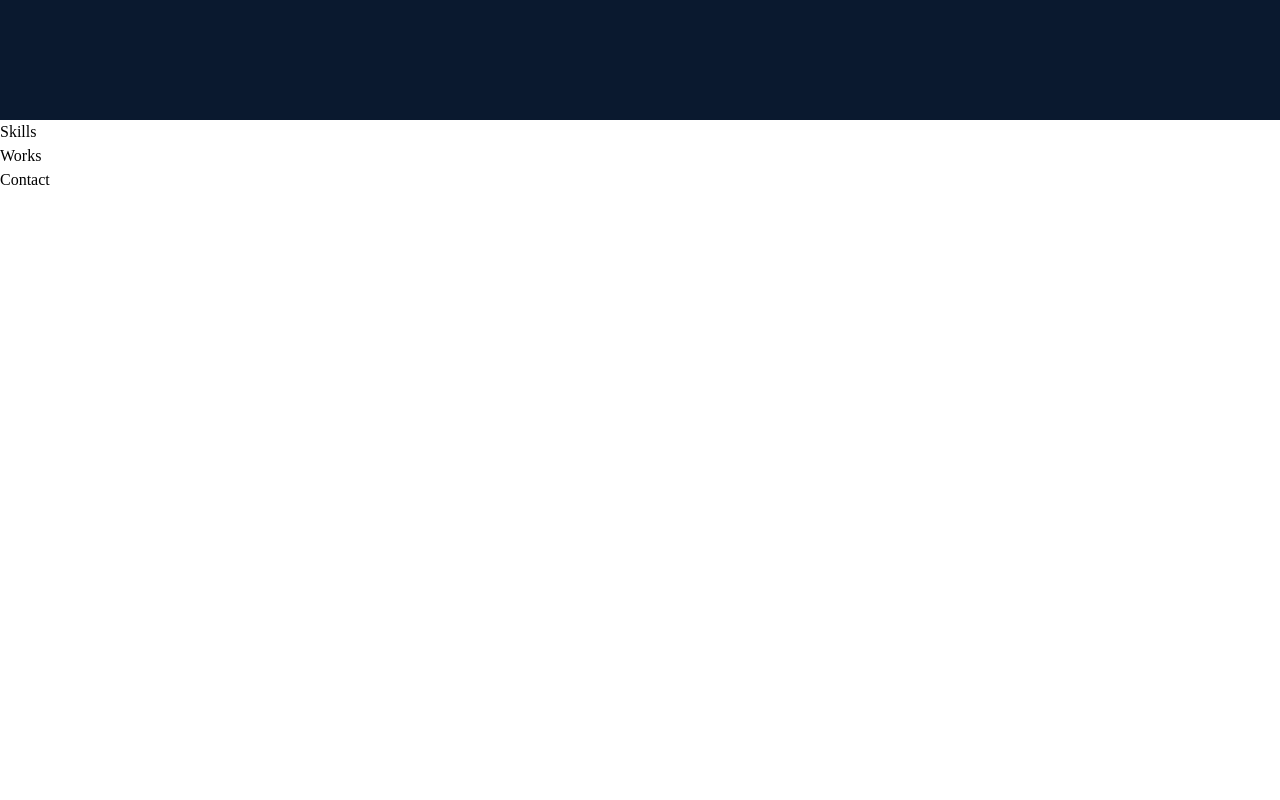
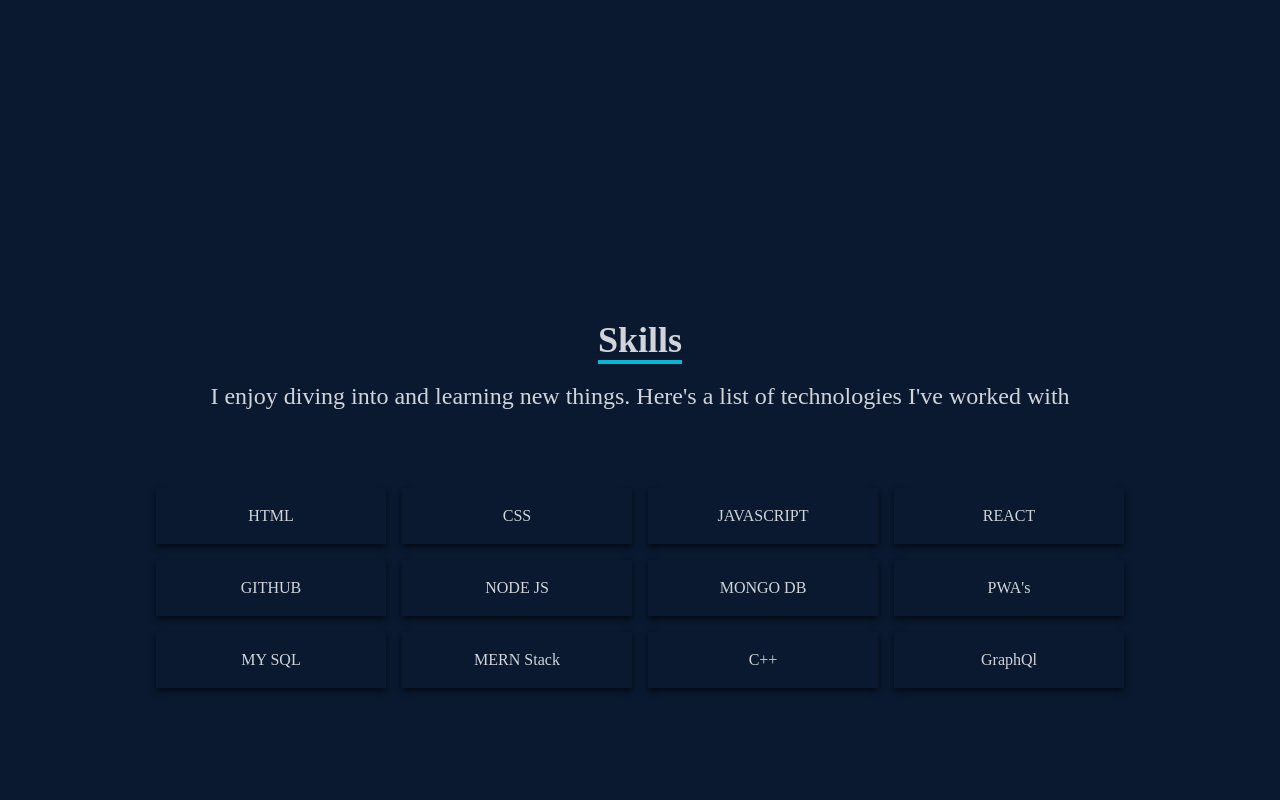
Before and after one commit to viren15152/React-Portfolio-Page, a React (Create React App) app: page / in a window 1280 px wide. Shown: the part 1480-2280 px from the top of the page. Before the commit the page ends 1672 px from the top, so only its background shows below. Built offline with nearby package versions, Linux system fonts and the light colour scheme.

Commit message:
Updated the base code for my Skills.jsx file

```diff
--- a/src/components/Skills.jsx
+++ b/src/components/Skills.jsx
@@ -1,8 +1,54 @@
-import React from 'react'
+import React from 'react';
 
-function Skills() {
+const Skills = () => {
   return (
-    <div>Skills</div>
-  )
-}
-export default Skills
+    <div name='skills' className='w-full h-screen bg-[#0a192f] text-gray-300'>
+      {/* Container */}
+      <div className='max-w-[1000px] mx-auto p-4 flex flex-col justify-center w-full h-full'>
+          <div className=' w-full flex justify-center items-center flex-col mb-7'>
+              <p className='text-4xl font-bold inline border-b-4 border-cyan-500 text-center '>Skills</p>
+              <p className='py-4 text-2xl'>I enjoy diving into and learning new things. Here's a list of technologies I've worked with</p>
+          </div>
+          <div className='w-full grid grid-cols-2 sm:grid-cols-4 gap-4 text-center py-8'>
+              <div className='shadow-md shadow-[#040c16] hover:scale-110 duration-500'>
+                  <p className='my-4'>HTML</p>
+              </div>
+              <div className='shadow-md shadow-[#040c16] hover:scale-110 duration-500'>
+                  <p className='my-4'>CSS</p>
+              </div>
+              <div className='shadow-md shadow-[#040c16] hover:scale-110 duration-500'>
+                  <p className='my-4'>JAVASCRIPT</p>
+              </div>
+              <div className='shadow-md shadow-[#040c16] hover:scale-110 duration-500'>
+                  <p className='my-4'>REACT</p>
+              </div>
+              <div className='shadow-md shadow-[#040c16] hover:scale-110 duration-500'>
+                  <p className='my-4'>GITHUB</p>
+              </div>
+              <div className='shadow-md shadow-[#040c16] hover:scale-110 duration-500'>
+                  <p className='my-4'>NODE JS</p>
+              </div>
+              <div className='shadow-md shadow-[#040c16] hover:scale-110 duration-500'>
+                  <p className='my-4'>MONGO DB</p>
+              </div>
+              <div className='shadow-md shadow-[#040c16] hover:scale-110 duration-500'>
+                  <p className='my-4'>PWA's</p>
+              </div>
+              <div className='shadow-md shadow-[#040c16] hover:scale-110 duration-500'>
+                  <p className='my-4'>MY SQL</p>
+              </div>
+              <div className='shadow-md shadow-[#040c16] hover:scale-110 duration-500'>
+                  <p className='my-4'>MERN Stack</p>
+              </div>
+              <div className='shadow-md shadow-[#040c16] hover:scale-110 duration-500'>
+                  <p className='my-4'>C++</p>
+              </div>
+              <div className='shadow-md shadow-[#040c16] hover:scale-110 duration-500'>
+                  <p className='my-4'>GraphQl</p>
+              </div>
+          </div>
+      </div>
+    </div>
+  );
+};
+export default Skills;
```
